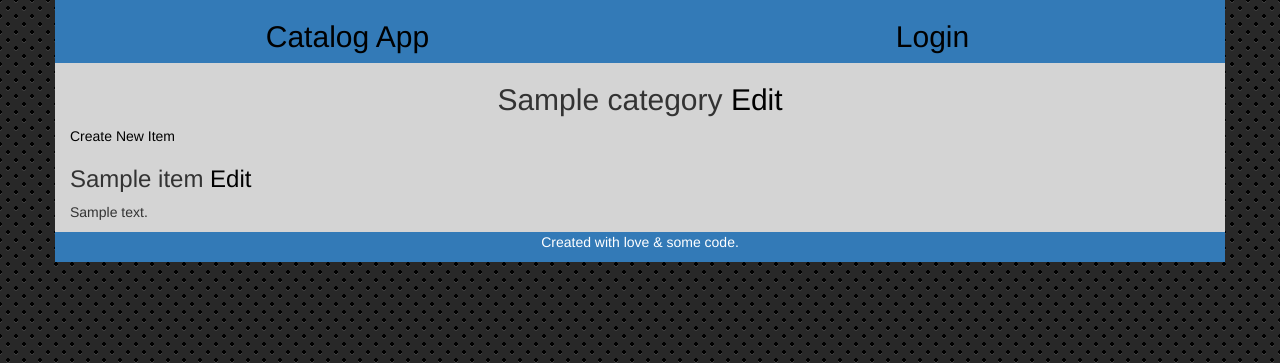
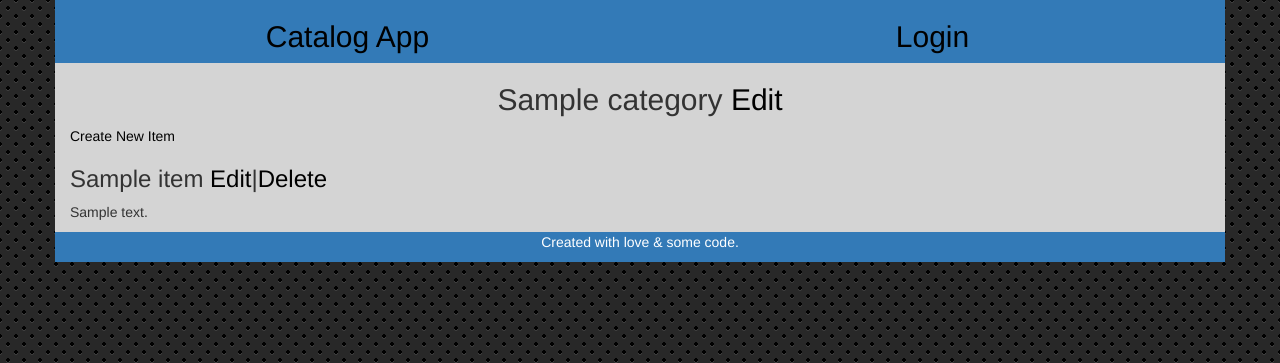
Before and after one commit to deepakmali/P5_catalog, a Flask app: template templates/category_items.html in a window 1280 px wide. Shown: the top 363 px of the page. Run offline with Flask 2, Linux system fonts and the light colour scheme; the template is opened without the code that fills it: most values are stand-ins (such as "Sample title", 1, 10 or a date in 2020); parts of the project's set-up code (start-up, migrations or seed data) failed here and were passed over; some libraries are stand-ins or nearby versions.

Commit message:
Added links to delete the item in a category

```diff
--- a/templates/category_items.html
+++ b/templates/category_items.html
@@ -12,7 +12,7 @@
     <div class="col-md-12">
         <div class="row text-left">
             <div class="col-md-12">
-                <h3>{{ item.name }} <a href="{{ url_for('edit_item', category_name=category.name, item_name=item.name)}}">Edit</a></h3>
+                <h3>{{ item.name }} <a href="{{ url_for('edit_item', category_name=category.name, item_name=item.name)}}">Edit</a>|<a href="{{ url_for('item_delete', category_name=category.name, item_name=item.name)}}">Delete</a></h3>
             </div>
         </div>
         <div class="row text-left">
```
